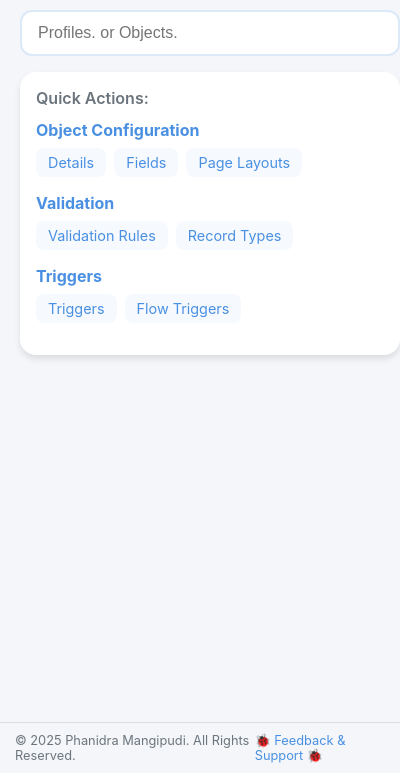
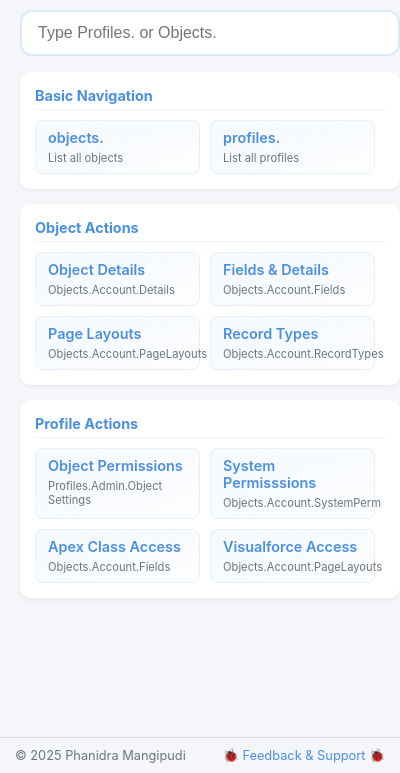
Before and after one commit to thephani/Salesforce-Quick-Navigator, a browser extension: page popup.html in a window 400 px wide. Shown: the part 71-844 px from the top of the page. Drawn offline with Linux system fonts and the light colour scheme.

Commit message:
submitted V2

```diff
--- a/popup.html
+++ b/popup.html
@@ -2,7 +2,7 @@
 <html>
 	<head>
 		<meta charset="UTF-8" />
-		<title>Salesforce Quick Nav</title>
+		<title>Salesforce Quick Navigator</title>
 		<link rel="stylesheet" type="text/css" href="styles/popup.css" />
 		<link rel="stylesheet" type="text/css" href="styles/autocomplete.css" />
 	</head>
@@ -25,12 +25,12 @@
 
 		<div class="container fade-in">
 			<div class="header">
-				<h1>Salesforce Quick Nav</h1>
+				<h1>Salesforce Quick Navigator</h1>
 			</div>
 
 			<div class="input-container slide-in">
 				<div class="autocomplete-container">
-					<input type="text" id="objectInput" placeholder="Profiles. or Objects." />
+					<input type="text" id="objectInput" placeholder="Type Profiles. or Objects." />
 					<div id="autocompleteDropdown" class="autocomplete-dropdown" style="display: none"></div>
 				</div>
 
@@ -38,45 +38,75 @@
 			</div>
 
 			<div id="error" class="error-message" style="display: none"></div>
-
-			<div class="command-section">
-				<div class="command-title">Quick Actions:</div>
-				<div id="availableActions" class="command-list">
-					<!-- Object Configuration -->
-					<div class="action-group">
-						<h3>Object Configuration</h3>
-						<div class="action-items">
-							<span class="command-item" data-command="d">Details</span>
-							<span class="command-item" data-command="f">Fields</span>
-							<span class="command-item" data-command="pl">Page Layouts</span>
+			<div class="quick-guide1">
+				<div class="guide-sections">
+					<div class="guide-section">
+						<h4>Basic Navigation</h4>
+						<div class="guide-items">
+							<div class="guide-item">
+								<span class="guide-code">objects.</span>
+								<span class="guide-description">List all objects</span>
+							</div>
+							<div class="guide-item">
+								<span class="guide-code">profiles.</span>
+								<span class="guide-description">List all profiles</span>
+							</div>
 						</div>
 					</div>
 
-					<!-- Validation -->
-					<div class="action-group">
-						<h3>Validation</h3>
-						<div class="action-items">
-							<span class="command-item" data-command="vr">Validation Rules</span>
-							<span class="command-item" data-command="rt">Record Types</span>
+					<div class="guide-section">
+						<h4>Object Actions</h4>
+						<div class="guide-items">
+							<div class="guide-item">
+								<span class="guide-code">Object Details</span>
+								<span class="guide-description">Objects.Account.Details</span>
+							</div>
+							<div class="guide-item">
+								<span class="guide-code">Fields & Details</span>
+								<span class="guide-description">Objects.Account.Fields</span>
+							</div>
+							<div class="guide-item">
+								<span class="guide-code">Page Layouts</span>
+								<span class="guide-description">Objects.Account.PageLayouts</span>
+							</div>
+							<div class="guide-item">
+								<span class="guide-code">Record Types</span>
+								<span class="guide-description">Objects.Account.RecordTypes</span>
+							</div>
 						</div>
 					</div>
 
-					<!-- Triggers -->
-					<div class="action-group">
-						<h3>Triggers</h3>
-						<div class="action-items">
-							<span class="command-item" data-command="t">Triggers</span>
-							<span class="command-item" data-command="ft">Flow Triggers</span>
+					<div class="guide-section">
+						<h4>Profile Actions</h4>
+						<div class="guide-items">
+							<div class="guide-item">
+								<span class="guide-code">Object Permissions</span>
+								<span class="guide-description">Profiles.Admin.Object Settings</span>
+							</div>
+							<div class="guide-item">
+								<span class="guide-code">System Permisssions</span>
+								<span class="guide-description">Objects.Account.SystemPerm</span>
+							</div>
+							<div class="guide-item">
+								<span class="guide-code">Apex Class Access</span>
+								<span class="guide-description">Objects.Account.Fields</span>
+							</div>
+							<div class="guide-item">
+								<span class="guide-code">Visualforce Access</span>
+								<span class="guide-description">Objects.Account.PageLayouts</span>
+							</div>
 						</div>
 					</div>
+
+					<br />
+					<br />
 				</div>
-			</div>
 		</div>
 
 		<!-- Footer Section -->
 		<footer class="extension-footer">
 			<div class="footer-content">
-				<div class="copyright">© 2025 Phanidra Mangipudi. All Rights Reserved.</div>
+				<div class="copyright">© 2025 Phanidra Mangipudi</div>
 				<div class="feedback-link">
 					<a href="https://github.com/thephani/Salesforce-Quick-Navigator/issues" target="_blank" title="Provide Feedback or Report Issues"
 						>🐞 Feedback & Support 🐞
--- a/src/features/object-navigator.js
+++ b/src/features/object-navigator.js
@@ -83,8 +83,9 @@ class ObjectNavigator {
 		actions.forEach(action => {
 			const actionEl = document.createElement('div');
 			actionEl.classList.add('autocomplete-item');
+			//  <strong>${action.code}: ${action.name}</strong>
 			actionEl.innerHTML = `
-                <strong>${action.code}: ${action.name}</strong>
+                <strong>${action.name}</strong>
                 <small>${action.description}</small>
             `;
 
--- a/src/features/profile-navigator.js
+++ b/src/features/profile-navigator.js
@@ -197,7 +197,7 @@ class ProfileNavigator {
 			actionEl.classList.add('autocomplete-item');
 			actionEl.innerHTML = `
 				<div class="action-header">
-					<strong>${action.code}: ${action.name}</strong>
+					<strong>${action.name}</strong>
 				</div>
 				<div class="action-description">
 					<small>${action.description}</small>
--- a/src/utils/configActions.js
+++ b/src/utils/configActions.js
@@ -1,5 +1,5 @@
 export const PROFILE_ACTIONS = [
-	{code: 'default', name: 'Profile Overview', description: 'Profile configuration details'},
+	{code: '', name: 'Profile Overview', description: 'Profile configuration details'},
 	{code: 'AssignedApps', name: 'Assigned Apps', description: 'Apps visible in the app menu'},
 	{code: 'ConnectedApps', name: 'Assigned Connected Apps', description: 'Connected apps visible in the app menu'},
 	{code: 'ObjectsAndTabs', name: 'Object Settings', description: 'Permissions to access objects and fields'},
@@ -31,7 +31,7 @@ export const PROFILE_ACTIONS = [
 		description: 'Settings that control required session security level and timeout for inactive sessions',
 	},
 	{code: 'PasswordPolicies', name: 'Password Policies', description: 'Profile Based password policies'},
-	{code: 'DefaultExperience', name: 'Default Experience', description: 'Setting for assigning a default community to a user profile'},
+	{code: 'NetworkAffinity', name: 'Default Experience', description: 'Setting for assigning a default community to a user profile'},
 ];
 
 export const OBJECT_ACTIONS = {
--- a/styles/popup.css
+++ b/styles/popup.css
@@ -266,3 +266,104 @@ body {
     color: var(--accent-color);
     text-decoration: underline;
 }
+.quick-guide {
+    background-color: rgba(74, 144, 226, 0.05);
+    border-radius: 12px;
+    padding: 15px;
+    margin-top: 15px;
+}
+
+.guide-sections {
+    display: flex;
+    flex-direction: column;
+    gap: 15px;
+}
+
+.guide-section {
+    background-color: white;
+    border-radius: 10px;
+    padding: 15px;
+    box-shadow: 0 2px 4px rgba(0,0,0,0.05);
+}
+
+.guide-section h4 {
+    color: var(--primary-color);
+    margin-bottom: 10px;
+    font-size: 0.9rem;
+    border-bottom: 1px solid rgba(74, 144, 226, 0.1);
+    padding-bottom: 5px;
+}
+
+.guide-items {
+    display: flex;
+    flex-wrap: wrap;
+    gap: 10px;
+}
+
+.guide-item {
+    display: flex;
+    flex-direction: column;
+    background-color: rgba(74, 144, 226, 0.05);
+    border-radius: 8px;
+    padding: 8px 12px;
+    width: calc(50% - 10px);
+    box-sizing: border-box;
+}
+
+.guide-code {
+    font-weight: 600;
+    color: var(--primary-color);
+    margin-bottom: 5px;
+    font-size: 0.9rem;
+}
+
+.guide-description {
+    color: var(--secondary-color);
+    font-size: 0.7rem;
+}
+
+@keyframes subtle-pulse {
+    0% { transform: scale(1); }
+    50% { transform: scale(1.02); }
+    100% { transform: scale(1); }
+}
+
+.guide-item {
+    will-change: transform, box-shadow;
+    backface-visibility: hidden;
+}
+
+.guide-item:hover {
+    animation: subtle-pulse 0.5s ease-in-out;
+}
+
+.guide-item {
+    cursor: pointer;
+    user-select: none;
+    -webkit-tap-highlight-color: transparent;
+}
+
+.guide-item:active {
+    transform: scale(0.95);
+    transition: transform 0.1s ease;
+}
+
+.guide-item {
+    position: relative;
+    transition: all 0.3s ease;
+}
+
+.guide-item:hover {
+    /* transform: translateY(-3px); */
+    box-shadow: 0 4px 6px rgba(0,0,0,0.1);
+}
+
+/* Add slight gradient and depth */
+.guide-item {
+    background: linear-gradient(
+        to bottom right,
+        rgba(74, 144, 226, 0.05),
+        rgba(74, 144, 226, 0.02)
+    );
+    border: 1px solid rgba(74, 144, 226, 0.1);
+}
```
Also changed, not shown: manifest.json.
